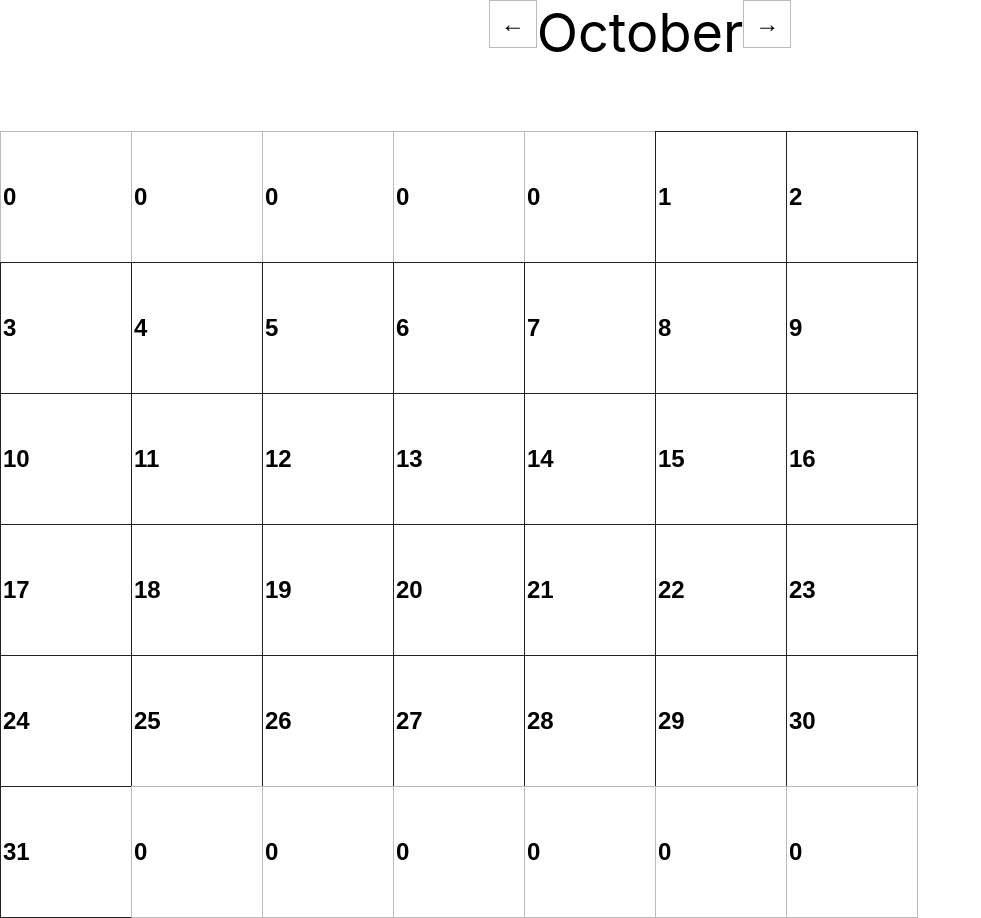
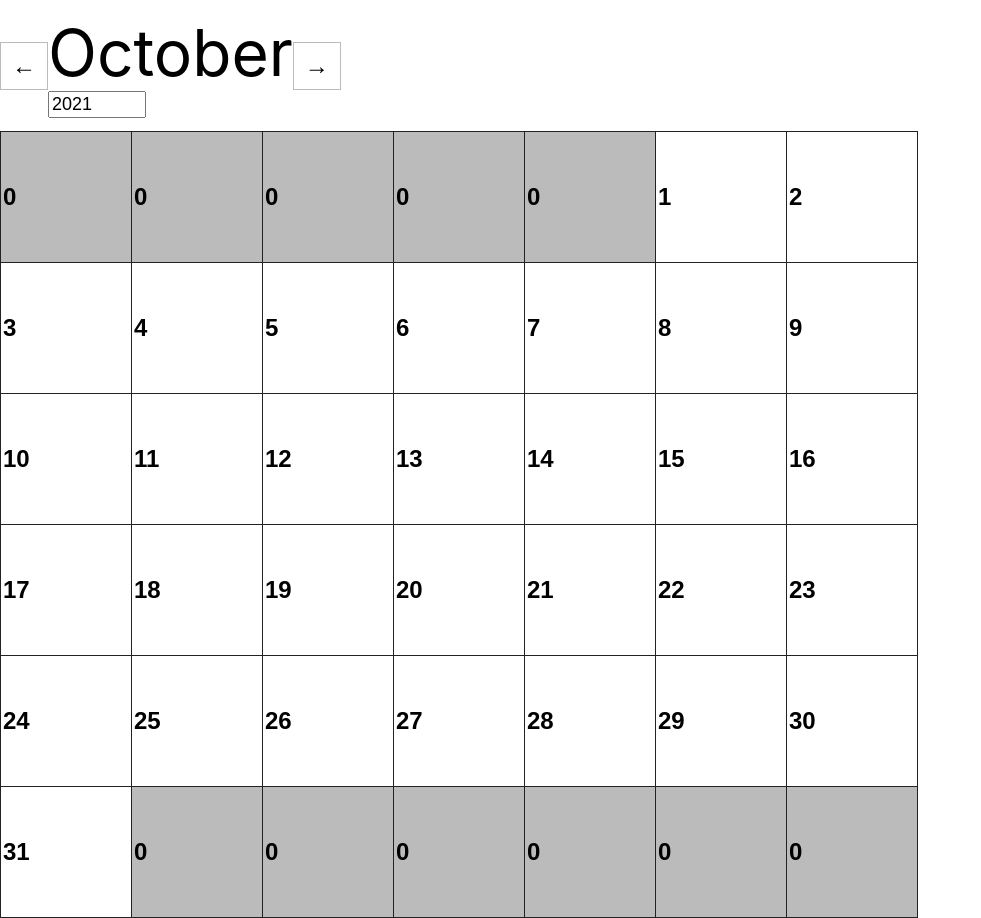
Before and after one commit to RyanThomasTech/cabin-rental-react-calendar, a React (Create React App) app: page / in a window 1280 px wide. Shown: the whole page, without its empty margins (0-981 px from the left). Built offline with nearby package versions, Linux system fonts and the light colour scheme.

Commit message:
Implemented year-change functionality underneith the month label

```diff
--- a/src/Calendar.css
+++ b/src/Calendar.css
@@ -1,13 +1,18 @@
-.cal-month {
+.cal-header{
   width: 100%;
   height: 132px;
   display: flex;
+  align-items: center;
+}
+
+.month-year {
+  display: flex;
+  flex-direction: column;
   justify-content: center;
-  align-content: center;
 }
 
 .month-name {
-  font-size: 54px;
+  font-size: 64px;
 }
 
 .change-month-button {
@@ -18,7 +23,11 @@
   width: 48px;
   padding: 0;
   text-align: center;
-  float: left;
+}
+
+#year-input {
+  font-size: 18px;
+  max-width: 5em;
 }
 
 .cal-row:after {
@@ -28,8 +37,8 @@
 }
 
 .square {
-  background: #fff;
-  border: 1px solid #bbb;
+  background: #bbb;
+  border: 1px solid #222;
   float: left;
   font-size: 24px;
   font-weight: bold;
@@ -42,13 +51,13 @@
   width: 132px;
 }
 
+.square.active {
+  background: #fff;
+}
+
 .date-numeral {
   float: left;
   margin: 2px;
   left: 0;
   top: 0;
 }
-
-.square.active {
-  border: 1px solid #222;
-}
--- a/src/Calendar.js
+++ b/src/Calendar.js
@@ -13,12 +13,26 @@ function Square(props) {
     );
 }
 
+function YearSelect(props){
+    return(
+        <div className='yearSelect-container'>
+            <input type='number' id='year-input' onChange={props.onChange} value={props.year}></input>
+        </div>
+    )
+}
+
 function MonthBar(props){
     const monthLabelArr = ['January', 'February', 'March', 'April', 'May', 'June', 'July', 'August', 'September', 'October', 'November', 'December'];
     return(
-        <div className='cal-month'>
+        <div className='cal-header'>
             <button className='change-month-button' onClick={props.decrementMonth}>&larr;</button>
-            <span className='month-name'>{monthLabelArr[props.month]}</span>
+            <div className='month-year'>
+                <span className='month-name'>{monthLabelArr[props.month]}</span>
+                <YearSelect
+                    year={props.year}
+                    onChange={props.onYearChange}
+                />
+            </div>
             <button className='change-month-button' onClick={props.incrementMonth}>&rarr;</button>
         </div>
     );
@@ -48,6 +62,11 @@ class Calendar extends React.Component {
                 dayNumber={dayNumeral}
             />
         );
+    }
+
+    handleYearOnChange(event){
+        const selectedValue = event.target.value;
+        this.handleSelectDate(selectedValue, this.state.renderedMonth);
     }
 
     handleSelectDate(year,month){
@@ -98,6 +117,8 @@ class Calendar extends React.Component {
                     month={this.state.renderedMonth}
                     decrementMonth={()=>this.handleMonthChangeButton(-1)}
                     incrementMonth={()=>this.handleMonthChangeButton(1)}
+                    onYearChange={(e)=>this.handleYearOnChange(e)}
+                    year={this.state.renderedYear}
                 />
                 <div className='cal-days'>
                     {cal}
```
